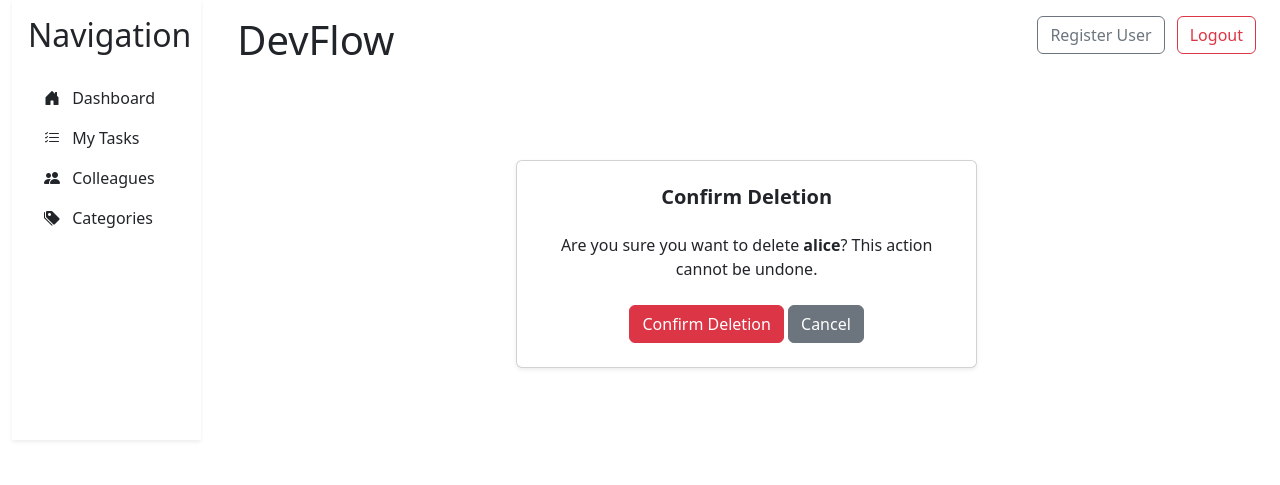
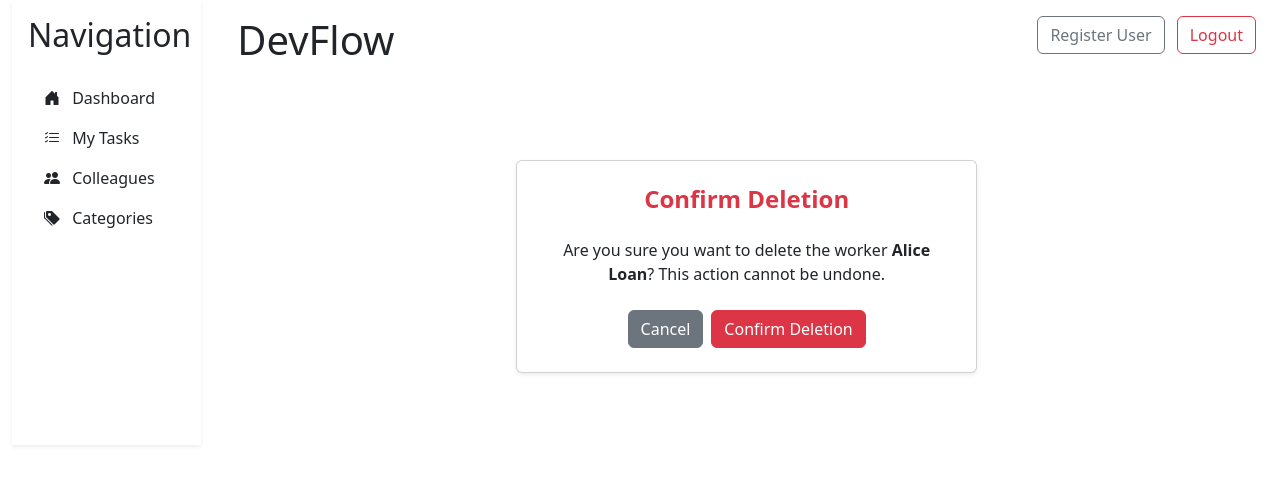
Before and after one commit to olena4reunited/it-company-task-manager, a Django app: page /workers/2/delete/ in a window 1280 px wide. Shown: the top 485 px of the page. Run offline with Django 5.2, Linux system fonts and the light colour scheme; a user stored in the database is signed in; data comes from the database, SQL or seed files in the repository; parts of the project's set-up code (start-up, migrations or seed data) failed here and were passed over.

Commit message:
fix: worker deletion confirmation template

```diff
--- a/templates/task_manager/worker_confirm_delete.html
+++ b/templates/task_manager/worker_confirm_delete.html
@@ -1,7 +1,7 @@
 {% extends "base.html" %}
 
 {% block title %}
-    <title>Delete {{ worker.username }}</title>
+    <title>Delete {{ worker.get_full_name|default:worker.username }}</title>
 {% endblock %}
 
 {% block content %}
@@ -10,12 +10,14 @@
     <div class="col-md-6">
       <div class="card shadow-sm">
         <div class="card-body p-4 text-center">
-					<h1 class="h5 mb-4 fw-bold">Confirm Deletion</h1>
-					<p class="mb-4">Are you sure you want to delete <strong>{{ worker.username }}</strong>? This action cannot be undone.</p>
+          <h1 class="h4 mb-4 fw-bold text-danger">Confirm Deletion</h1>
+          <p class="mb-4">Are you sure you want to delete the worker <strong>{{ worker.get_full_name|default:worker.username }}</strong>? This action cannot be undone.</p>
           <form method="post">
             {% csrf_token %}
+            <div class="d-flex justify-content-center">
+              <a href="{% url 'task-manager:worker-detail' worker.id %}" class="btn btn-secondary me-2">Cancel</a>
               <button type="submit" class="btn btn-danger">Confirm Deletion</button>
-						<a href="{% url 'task-manager:worker-detail' worker.id %}" class="btn btn-secondary">Cancel</a>
+            </div>
           </form>
         </div>
       </div>
```
Lines whose indentation alone changed are shown as unchanged.
